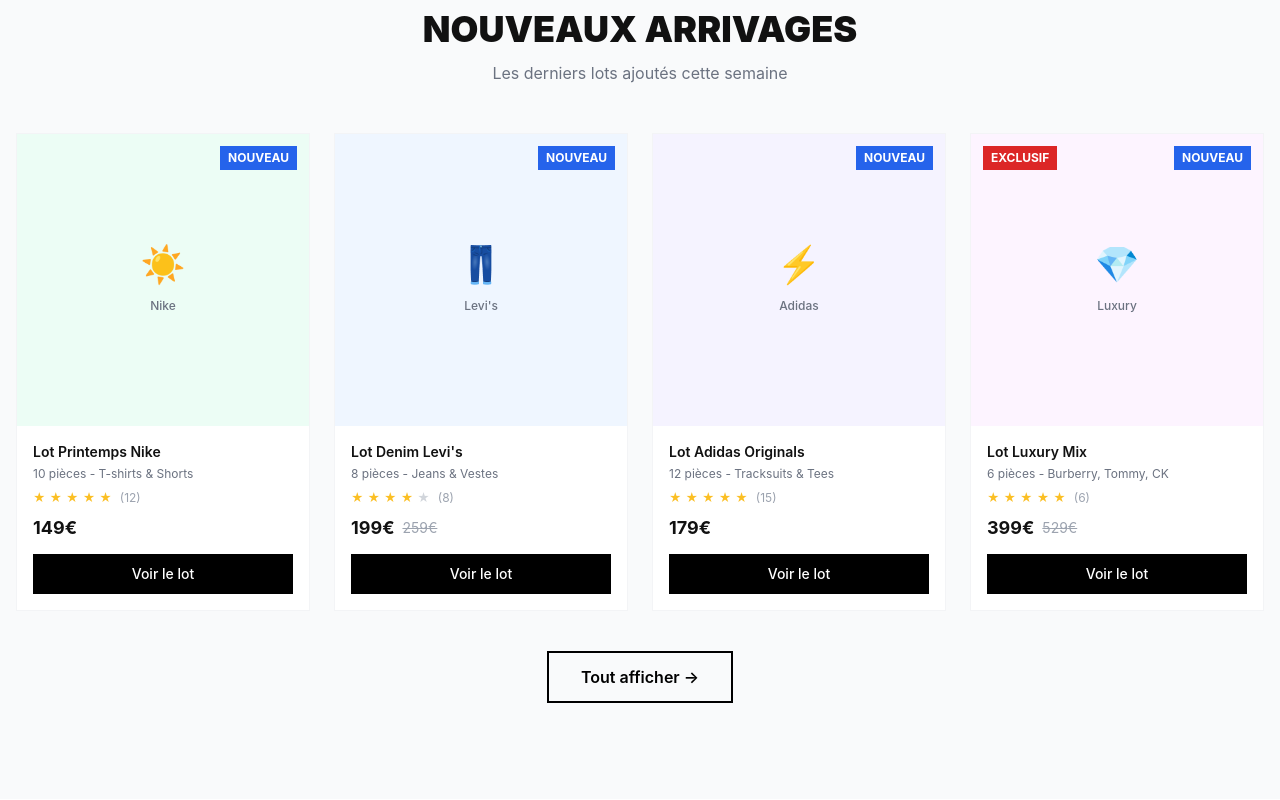
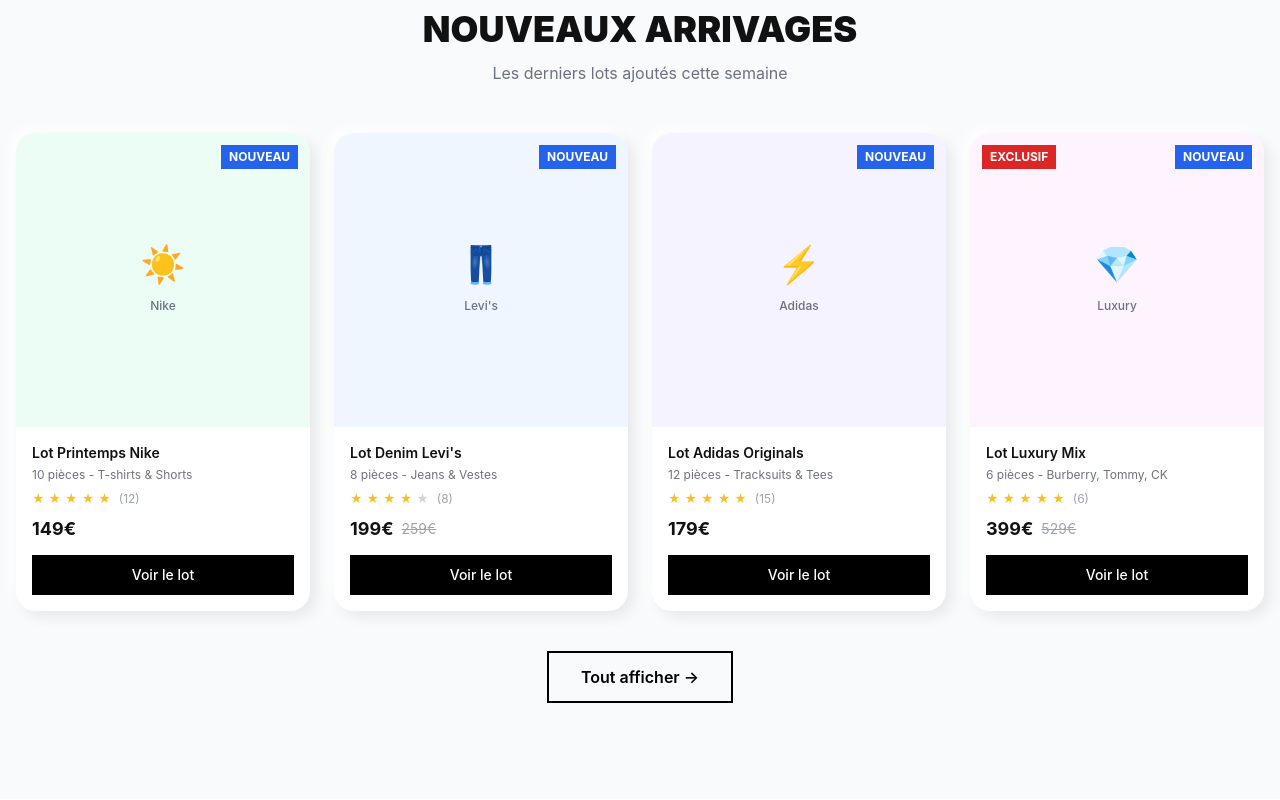
Before and after one commit to acawholesale/aca-wholesale, a Next.js app: page / in a window 1280 px wide. Shown: the part 1580-2380 px from the top of the page. Built offline with nearby package versions, Linux system fonts and the light colour scheme.

Commit message:
Update globals.css

```diff
--- a/app/globals.css
+++ b/app/globals.css
@@ -15,6 +15,45 @@ html {
 body {
   font-family: -apple-system, BlinkMacSystemFont, 'Segoe UI', Roboto, sans-serif;
   color: #111;
+  background: #f0f0f3;
+}
+
+/* =============================
+   NEUMORPHIC / SOFT UI DESIGN
+   ============================= */
+
+/* Soft card shadow (light background) */
+.neu-card {
+  background: #f0f0f3;
+  border-radius: 20px;
+  box-shadow: 8px 8px 16px #d1d1d4, -8px -8px 16px #ffffff;
+}
+
+.neu-card-white {
+  background: #ffffff;
+  border-radius: 20px;
+  box-shadow: 6px 6px 14px rgba(0, 0, 0, 0.08), -6px -6px 14px rgba(255, 255, 255, 0.9);
+}
+
+/* Inset / pressed effect */
+.neu-inset {
+  border-radius: 16px;
+  box-shadow: inset 4px 4px 8px #d1d1d4, inset -4px -4px 8px #ffffff;
+}
+
+/* Soft button */
+.neu-btn {
+  border-radius: 50px;
+  box-shadow: 5px 5px 10px #d1d1d4, -5px -5px 10px #ffffff;
+  transition: all 0.2s ease;
+}
+
+.neu-btn:hover {
+  box-shadow: 3px 3px 6px #d1d1d4, -3px -3px 6px #ffffff;
+}
+
+.neu-btn:active {
+  box-shadow: inset 3px 3px 6px #d1d1d4, inset -3px -3px 6px #ffffff;
 }
 
 /* Announcement bar animation */
@@ -27,14 +66,19 @@ body {
   animation: scroll-left 20s linear infinite;
 }
 
-/* Product card hover */
-.product-card:hover {
-  transform: translateY(-4px);
-  box-shadow: 0 12px 24px rgba(0,0,0,0.1);
+/* Product card */
+.product-card {
+  border-radius: 20px;
+  background: #ffffff;
+  box-shadow: 6px 6px 14px rgba(0, 0, 0, 0.07), -6px -6px 14px rgba(255, 255, 255, 0.8);
+  transition: transform 0.3s ease, box-shadow 0.3s ease;
+  overflow: hidden;
+  border: none;
 }
 
-.product-card {
-  transition: transform 0.3s ease, box-shadow 0.3s ease;
+.product-card:hover {
+  transform: translateY(-6px);
+  box-shadow: 10px 10px 20px rgba(0, 0, 0, 0.1), -10px -10px 20px rgba(255, 255, 255, 0.9);
 }
 
 /* Star rating */
@@ -51,6 +95,15 @@ body {
 
 .faq-answer.open {
   max-height: 500px;
+}
+
+/* FAQ item styling */
+.faq-item {
+  border-radius: 16px;
+  background: #ffffff;
+  box-shadow: 4px 4px 10px rgba(0, 0, 0, 0.06), -4px -4px 10px rgba(255, 255, 255, 0.8);
+  overflow: hidden;
+  border: none;
 }
 
 /* Hero gradient overlay */
@@ -73,6 +126,7 @@ body {
   width: 60px;
   height: 3px;
   background: #2563eb;
+  border-radius: 3px;
 }
 
 /* Marquee brands */
@@ -82,13 +136,20 @@ body {
   animation: scroll-left 15s linear infinite;
 }
 
-/* Button styles */
+/* Rounded buttons */
 .btn-primary {
   @apply bg-black text-white px-8 py-3 font-semibold hover:bg-gray-800 transition-colors;
+  border-radius: 50px;
 }
 
 .btn-outline {
   @apply border-2 border-black text-black px-8 py-3 font-semibold hover:bg-black hover:text-white transition-colors;
+  border-radius: 50px;
+}
+
+/* Soft input fields */
+input, textarea, select {
+  border-radius: 12px !important;
 }
 
 /* Scrollbar */
@@ -96,9 +157,10 @@ body {
   width: 8px;
 }
 ::-webkit-scrollbar-track {
-  background: #f1f1f1;
+  background: #f0f0f3;
+  border-radius: 4px;
 }
 ::-webkit-scrollbar-thumb {
-  background: #888;
+  background: #c0c0c0;
   border-radius: 4px;
 }
```
